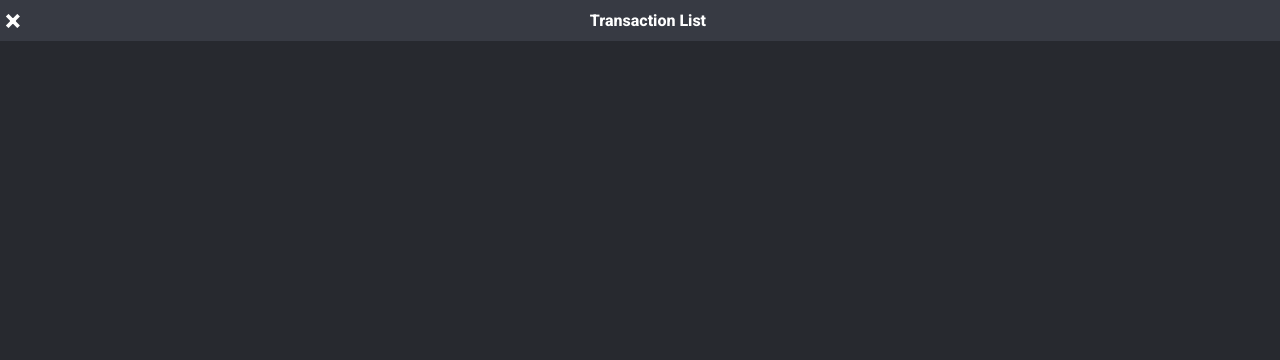
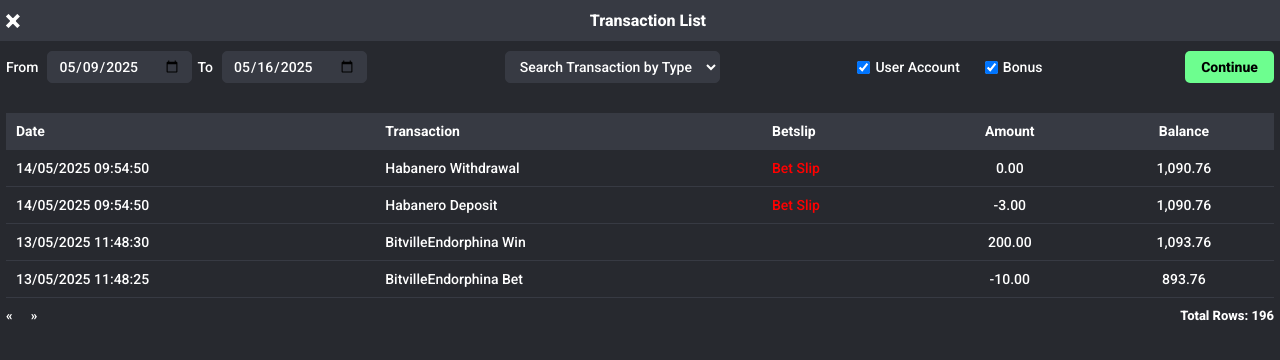
Before and after one commit to NamanBhalla3011/supabet-mobile, a plain HTML site: page transaction.html in a window 1280 px wide. Drawn offline with Linux system fonts and the light colour scheme.

Commit message:
Add files via upload

```diff
--- a/css/root.css
+++ b/css/root.css
@@ -9,10 +9,9 @@
   --lightGreen: #86fea2;
   --white: #fff;
   --yellow: #ffcf40;
-
+  --red: #ff0000;
   --fontFamily: Roboto, sans-serif;
   --fontWeight: 800;
-
 }
 
 * {
--- a/css/style.css
+++ b/css/style.css
@@ -258,11 +258,12 @@ div.iframe-overlay {
   align-items: center;
   z-index: 1000;
 }
-
+div.iframe-overlay .iframe-width{
+  position: relative;
+}
 /* Iframe styling */
 div.iframe-overlay iframe {
-  width: 80%;
-  height: 80%;
+  height: 60%;
   border: none;
   border-radius: 10px;
 }
@@ -270,8 +271,8 @@ div.iframe-overlay iframe {
 /* Close button */
 div.iframe-overlay .close-btn {
   position: absolute;
-  top: 20px;
-  right: 30px;
+  top: 0px;
+  right: 10px;
   font-size: 30px;
   color: white;
   cursor: pointer;
@@ -371,6 +372,114 @@ div.profile-form-container .clear-btn {
   color: var(--white);
 }
 
+/* FILTERS */
+div.transaction-filters {
+  padding: 10px 6px;
+  justify-content: flex-start;
+  gap: 10px;
+  margin-bottom: 20px;
+  flex-wrap: wrap;
+}
+
+div.transaction-filters .date-select,
+div.transaction-filters .checkbox-options,
+div.transaction-filters select {
+  justify-content: space-between;
+  width: 100%;
+  gap: 5px;
+  flex-wrap: wrap;
+}
+div.transaction-filters .checkbox-options {
+  justify-content: flex-start;
+}
+div.transaction-filters .checkbox-options .dis-flex input {
+  margin-right: 5px;
+}
+div.transaction-filters .date-select input,
+div.transaction-filters select {
+  background-color: var(--lightGrey);
+  border: 1px solid var(--lightGrey);
+  color: var(--white);
+  padding: 6px 10px;
+  border-radius: 5px;
+  font-size: 14px;
+  font-weight: 500;
+}
+
+div.transaction-filters .date-select label,
+div.transaction-filters .checkbox-options label {
+  font-size: 14px;
+  margin-right: 5px;
+  color: var(--white);
+  font-weight: 500;
+}
+
+div.transaction-filters
+  .checkbox-options
+  label:nth-child(2)
+  input[type="checkbox"] {
+  margin-left: 15px;
+}
+
+div.transaction-filters .btn-continue {
+  background-color: var(--green);
+  border: none;
+  padding: 8px 16px;
+  border-radius: 5px;
+  font-size: 14px;
+}
+
+div.transaction-filters .btn-continue:hover {
+  background-color: var(--lightGreen);
+}
+/* TRANSACTION TABLE */
+div.trans-table-wrapper {
+  width: 100%;
+  overflow-x: auto;
+  padding: 0 6px;
+}
+div.trans-table-wrapper table {
+  width: 100%;
+  border-collapse: collapse;
+}
+
+div.trans-table-wrapper table th,
+div.trans-table-wrapper table td {
+  padding: 10px;
+  text-align: left;
+  border-bottom: 1px solid var(--lightGrey);
+  font-size: 14px;
+  font-weight: 500;
+  color: var(--white);
+}
+div.trans-table-wrapper table th:nth-child(4),
+div.trans-table-wrapper table td:nth-child(4),
+div.trans-table-wrapper table th:last-child,
+div.trans-table-wrapper table td:last-child {
+  text-align: center;
+}
+div.trans-table-wrapper table th {
+  background-color: var(--lightGrey);
+  font-weight: bold;
+}
+
+div.trans-table-wrapper table .red {
+  color: var(--red);
+}
+/* PAGINATION */
+div.trans-pagination {
+  padding: 0 6px;
+  margin-top: 10px;
+  justify-content: space-between;
+  font-size: 13px;
+  color: var(--white);
+}
+div.trans-pagination a{
+  text-decoration: none;
+  color: var(--white);
+  margin-right: 15px;
+}
+
 @media (min-width: 545px) {
   /* BANNER */
   div.supa-banner {
@@ -384,4 +493,15 @@ div.profile-form-container .clear-btn {
     max-width: 500px;
     margin: 0 auto;
   }
+  /* FILTERS */
+
+  div.transaction-filters {
+    justify-content: space-between;
+  }
+
+  div.transaction-filters .date-select,
+  div.transaction-filters .checkbox-options,
+  div.transaction-filters select {
+    width: unset;
+  }
 }
--- a/transaction.html
+++ b/transaction.html
@@ -10,10 +10,88 @@
 </head>
 
 <body>
+    <!-- HEADER -->
     <div class="header-box dis-flex">
         <a href="index.html" class="closebtn">&times;</a>
         <p>Transaction List</p>
     </div>
+    <!-- FILTERS -->
+    <div class="transaction-filters dis-flex">
+        <div class="date-select dis-flex">
+            <div class="from-date">
+                <label for="from">From</label>
+                <input type="date" id="from" value="2025-05-09">
+            </div>
+            <div class="to-date">
+                <label for="to">To</label>
+                <input type="date" id="to" value="2025-05-16">
+            </div>
+        </div>
+        <select>
+            <option>Search Transaction by Type</option>
+        </select>
+        <div class="checkbox-options dis-flex">
+            <label class="dis-flex">
+                <input type="checkbox" checked>
+                User Account
+            </label>
+
+            <label class="dis-flex">
+                <input type="checkbox" checked>
+                Bonus
+            </label>
+        </div>
+        <button class="btn-continue">Continue</button>
+    </div>
+    <!-- TRANSACTION TABLE -->
+    <div class="trans-table-wrapper">
+        <table class="trans-table">
+            <thead>
+                <tr>
+                    <th>Date</th>
+                    <th>Transaction</th>
+                    <th>Betslip</th>
+                    <th class="text-alg-cnt">Amount</th>
+                    <th>Balance</th>
+                </tr>
+            </thead>
+            <tbody>
+                <tr>
+                    <td>14/05/2025 09:54:50</td>
+                    <td>Habanero Withdrawal</td>
+                    <td class="red">Bet Slip</td>
+                    <td>0.00</td>
+                    <td>1,090.76</td>
+                </tr>
+                <tr>
+                    <td>14/05/2025 09:54:50</td>
+                    <td>Habanero Deposit</td>
+                    <td class="red">Bet Slip</td>
+                    <td>-3.00</td>
+                    <td>1,090.76</td>
+                </tr>
+                <tr>
+                    <td>13/05/2025 11:48:30</td>
+                    <td>BitvilleEndorphina Win</td>
+                    <td></td>
+                    <td>200.00</td>
+                    <td>1,093.76</td>
+                </tr>
+                <tr>
+                    <td>13/05/2025 11:48:25</td>
+                    <td>BitvilleEndorphina Bet</td>
+                    <td></td>
+                    <td>-10.00</td>
+                    <td>893.76</td>
+                </tr>
+            </tbody>
+        </table>
+    </div>
+    <!-- PAGINATION -->
+    <div class="trans-pagination dis-flex">
+        <div><a href="#"> &laquo; </a> <a href="#">&raquo;</a></div>
+        <div>Total Rows: 196</div>
+    </div>
 </body>
 
 </html>
```
Also changed, not shown: index.html (+4 -2 lines).
